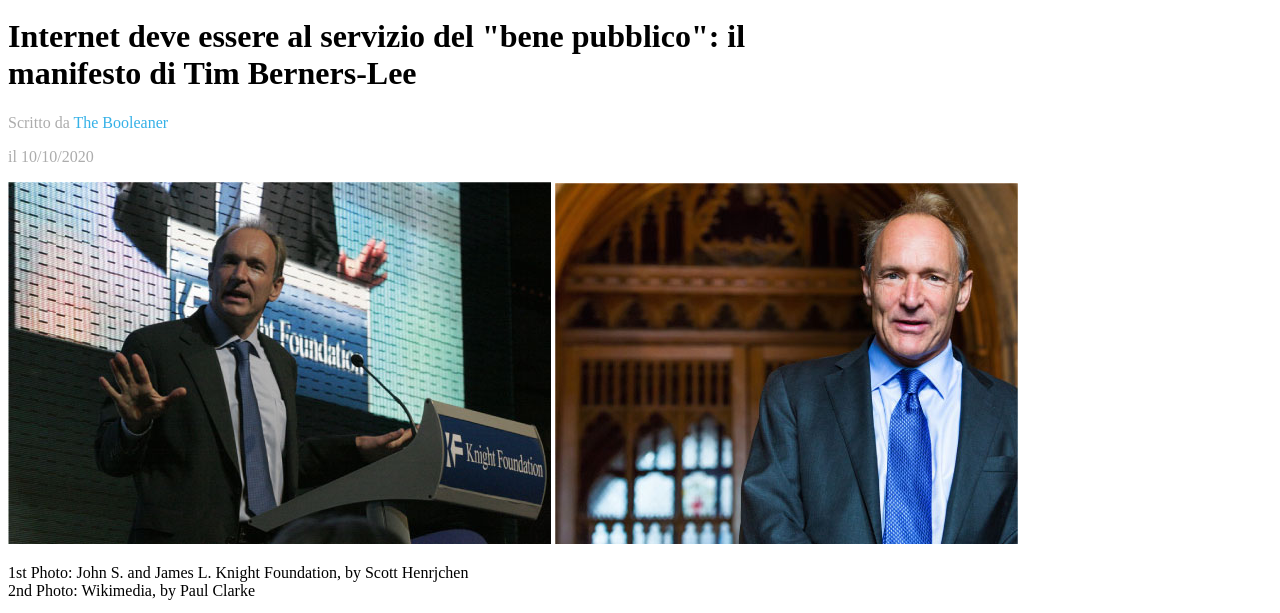
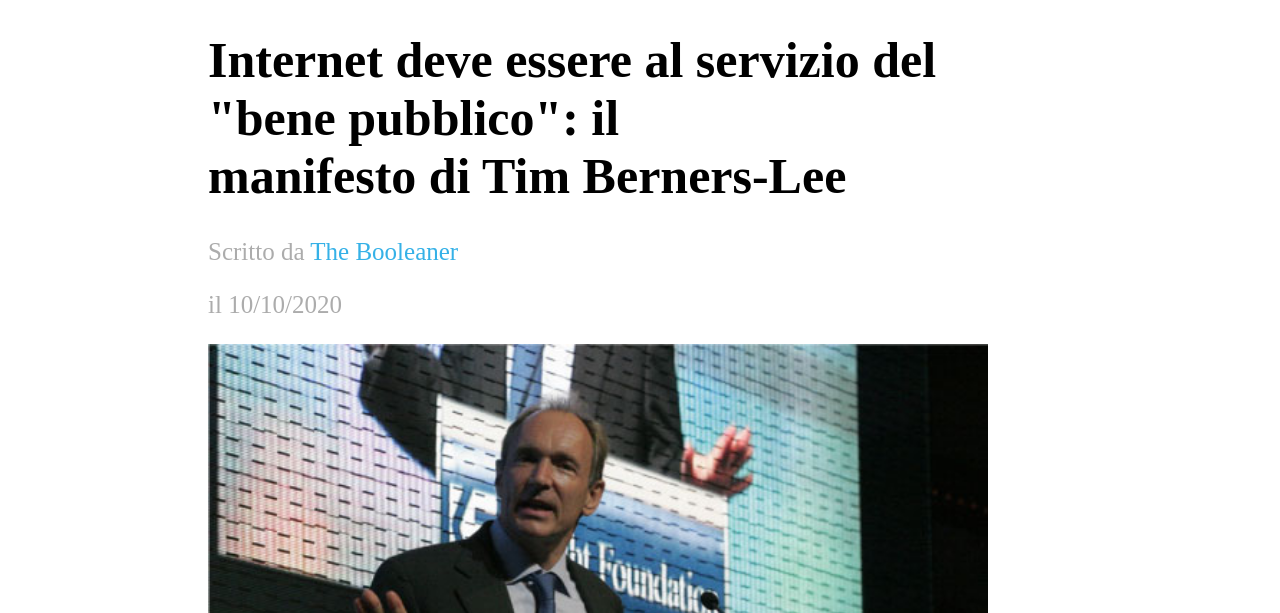
Before and after one commit to justwana-fly/html-css-booleaner, a plain HTML site: page index.html in a window 1280 px wide. Shown: the part 181-794 px from the top of the page. Drawn offline with Linux system fonts and the light colour scheme.

Commit message:
fatto bonus (male) pero fatto

```diff
--- a/css/style.css
+++ b/css/style.css
@@ -1,3 +1,10 @@
+.container-1{
+    margin-left: 200px;
+    margin-right: 200px;
+    font-size: 25px;
+
+}
+
 .immagine-repeat {
     height: 170px;
     background: url("../img/pattern.png");
@@ -43,3 +50,13 @@
     font-size: 25px;
 
   }
+
+  .img-Tim img{
+    width: auto;
+    height:520px;
+
+
+
+
+
+}
--- a/index.html
+++ b/index.html
@@ -8,17 +8,19 @@
 </head>
 <body>
 
-    <main>
+
         <div class="immagine-repeat">
             <img class="logo" src="img/logo.svg" alt="">
         </div>
+ <div class="container-1">
+
 
       <h1>Internet deve essere al servizio del "bene pubblico": il<br>
           manifesto di Tim Berners-Lee</h1>
       <p class="trasparente">Scritto da <span class="azzuro">The Booleaner</span></p>
       <p class="trasparente">il 10/10/2020</p>
 
-      <div class="img.Tim">                                         <!--titolo, autore, foto di Tim Berners-Lee-->
+      <div class="img-Tim">                                         <!--titolo, autore, foto di Tim Berners-Lee-->
         <img src="img/tim-1.jpg" alt="image one Tim Berners Lee">
         <img src="img/tim-2.jpg" alt="image two Tim Berners Lee">
       </div>
@@ -27,7 +29,7 @@
         1st Photo: John S. and James L. Knight Foundation, by Scott Henrjchen <br>
         2nd Photo: Wikimedia, by Paul Clarke                                           <!--informazione riguardo le foto-->
       </p>
-    </main>
+
 
     <header>
         <p class="lorem">Lorem ipsum dolor sit amet consectetur adipisicing elit. Aut facere velit tenetur veritatis quisquam
@@ -108,6 +110,6 @@
         </div>
     </footer>
 
-
+</div>
 </body>
 </html>
```
